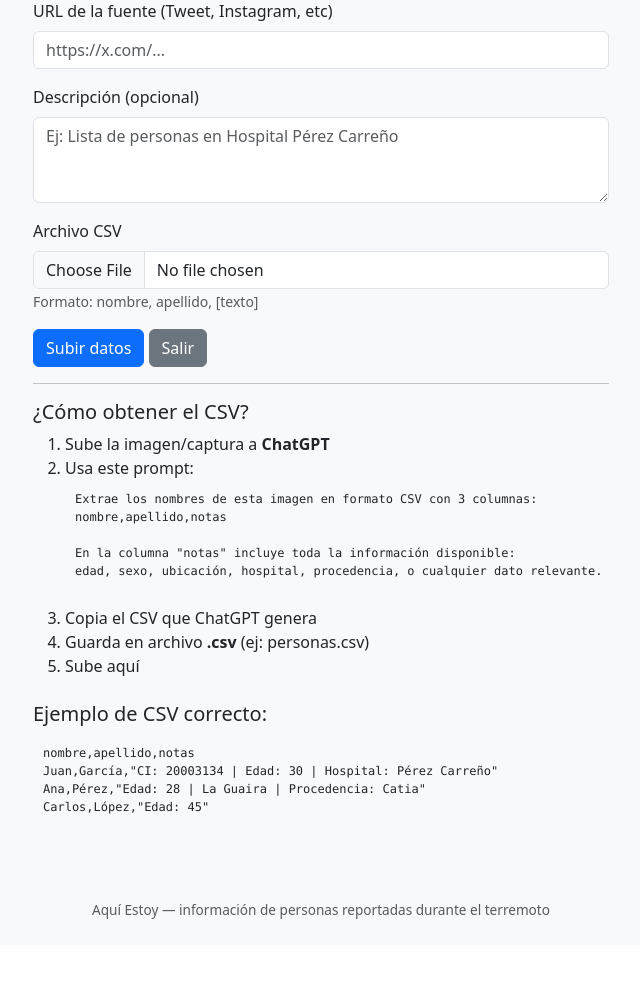
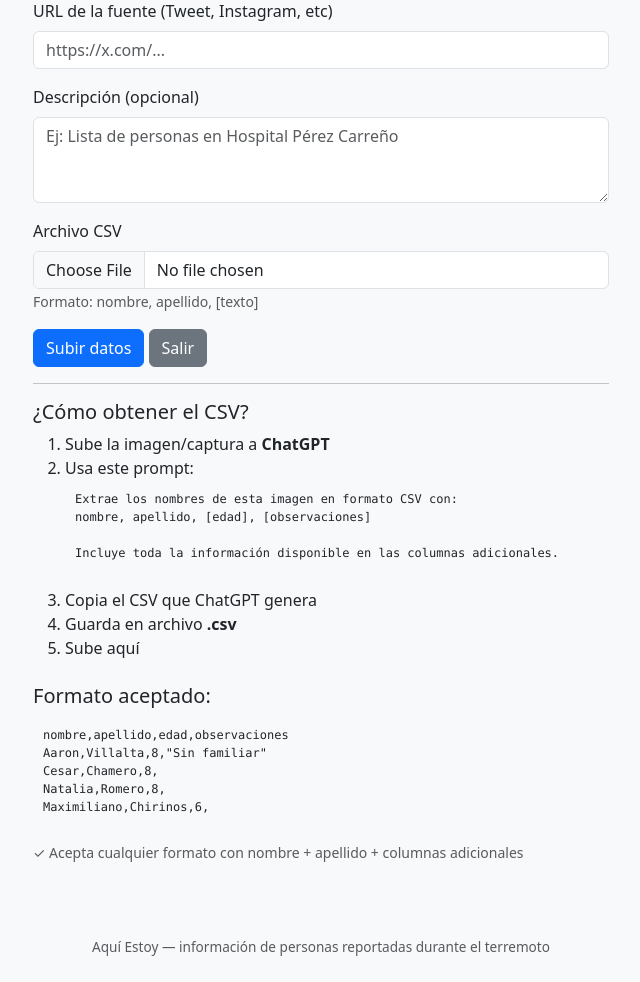
Before and after one commit to rypptc/aquiestoy, a Flask app: page /upload in a window 1280 px wide. Shown: the part 153-1135 px from the top of the page, without its empty margins (319-959 px from the left). Before the commit the page ends 1072 px from the top, so only its background shows below. Run offline with Flask 3, Linux system fonts and the light colour scheme; the visitor is signed in with stand-in values (Sample User, id 1).

Commit message:
Make CSV format flexible - accept any columns with nombre+apellido
- Accepts: nombre,apellido,edad,observaciones
- Accepts: nombre,apellido,notas
- Accepts: nombre,apellido,edad,sexo,ubicación,etc
- Combines all non-name/surname columns into notas field

Updated tutorial to match actual usage

Co-Authored-By: Claude Haiku 4.5 <noreply@anthropic.com>

```diff
--- a/routes/auth.py
+++ b/routes/auth.py
@@ -126,7 +126,13 @@ def aprobar_submission(submission_id):
     for row in reader:
         nombre = row.get('nombre', '').strip()
         apellido = row.get('apellido', '').strip()
-        notas = row.get('texto', '').strip() if 'texto' in row else ''
+
+        # Tomar todas las columnas excepto nombre y apellido como notas
+        notas_parts = []
+        for col in reader.fieldnames:
+            if col not in ['nombre', 'apellido'] and row.get(col, '').strip():
+                notas_parts.append(row[col].strip())
+        notas = ' | '.join(notas_parts) if notas_parts else ''
 
         if nombre and apellido:
             persona = Persona(
--- a/templates/upload.html
+++ b/templates/upload.html
@@ -36,21 +36,23 @@
   <ol>
     <li>Sube la imagen/captura a <strong>ChatGPT</strong></li>
     <li>Usa este prompt:
-      <pre style="background: #f8f9fa; padding: 10px; border-radius: 5px; font-size: 12px;">Extrae los nombres de esta imagen en formato CSV con 3 columnas:
-nombre,apellido,notas
+      <pre style="background: #f8f9fa; padding: 10px; border-radius: 5px; font-size: 12px;">Extrae los nombres de esta imagen en formato CSV con:
+nombre, apellido, [edad], [observaciones]
 
-En la columna "notas" incluye toda la información disponible:
-edad, sexo, ubicación, hospital, procedencia, o cualquier dato relevante.</pre>
+Incluye toda la información disponible en las columnas adicionales.</pre>
     </li>
     <li>Copia el CSV que ChatGPT genera</li>
-    <li>Guarda en archivo <strong>.csv</strong> (ej: personas.csv)</li>
+    <li>Guarda en archivo <strong>.csv</strong></li>
     <li>Sube aquí</li>
   </ol>
 
-  <h5 class="mt-4">Ejemplo de CSV correcto:</h5>
-  <pre style="background: #f8f9fa; padding: 10px; border-radius: 5px; font-size: 12px;">nombre,apellido,notas
-Juan,García,"CI: 20003134 | Edad: 30 | Hospital: Pérez Carreño"
-Ana,Pérez,"Edad: 28 | La Guaira | Procedencia: Catia"
-Carlos,López,"Edad: 45"</pre>
+  <h5 class="mt-4">Formato aceptado:</h5>
+  <pre style="background: #f8f9fa; padding: 10px; border-radius: 5px; font-size: 12px;">nombre,apellido,edad,observaciones
+Aaron,Villalta,8,"Sin familiar"
+Cesar,Chamero,8,
+Natalia,Romero,8,
+Maximiliano,Chirinos,6,</pre>
+
+  <p class="text-muted small mt-3">✓ Acepta cualquier formato con nombre + apellido + columnas adicionales</p>
 </div>
 {% endblock %}
```
